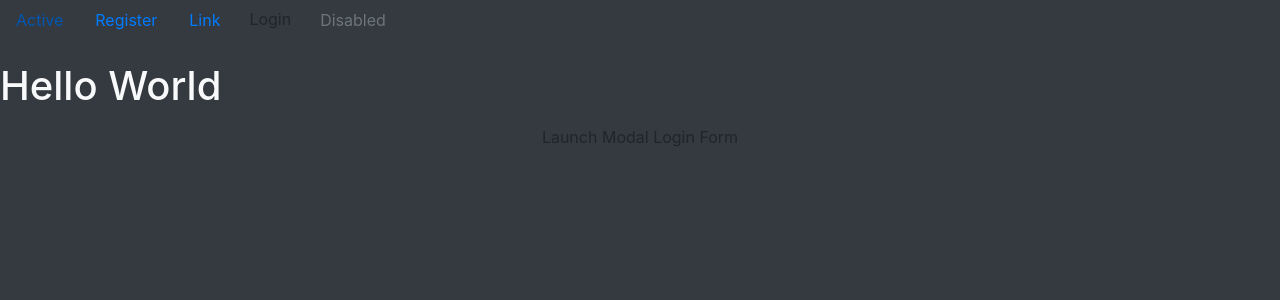
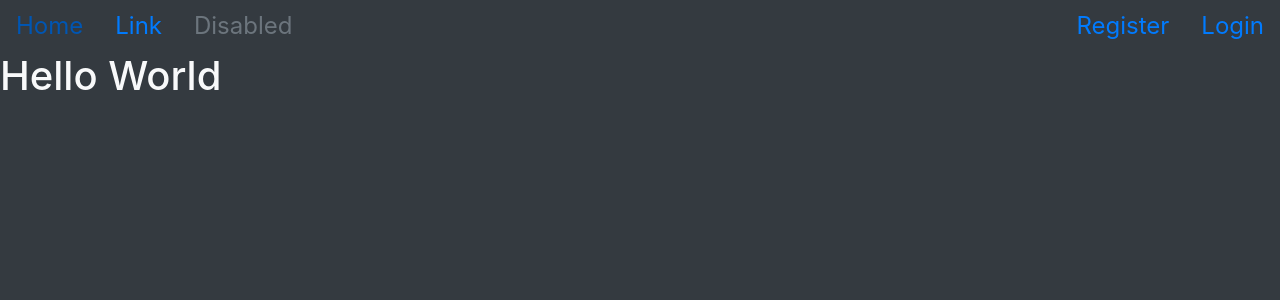
Before and after one commit to fzramos/book_recommender, a Flask app: page / in a window 1280 px wide. Shown: the top 300 px of the page. Run offline with Flask 2, Linux system fonts and the light colour scheme; some libraries are stand-ins or nearby versions.

Commit message:
Login/Register and toggling of nav bar complete -FR

```diff
--- a/book_recs_app/routes.py
+++ b/book_recs_app/routes.py
@@ -1,6 +1,6 @@
 from book_recs_app import app, db
 from flask import render_template, request, redirect, url_for
-from flask_login import login_required, login_user, current_user, login_user
+from flask_login import login_required, login_user, current_user, logout_user
 from book_recs_app.forms import UserForm, LoginForm
 from book_recs_app.models import User, FavBook, check_password_hash
 
@@ -8,17 +8,25 @@ from book_recs_app.models import User, FavBook, check_password_hash
 def home():
     # TODO username or email login in 1 line
     login_form = LoginForm()
+    print(10)
+    if request.method == 'POST':
+        print('method worked')
+    if login_form.validate():
+        print('validated')
     if request.method == 'POST' and login_form.validate():
-        username = login_form.email.data
+        print(1)
+        username = login_form.username.data
         password = login_form.password.data
         logged_user = User.query.filter(User.username == username).first()
-        if logged_user and checked_passsword_hash(logged_user.password, password):
+        print(0)
+        if logged_user and check_password_hash(logged_user.password, password):
             login_user(logged_user)
             # todo remove modal or make modal say 'Logged In'
             return redirect(url_for('home'))
         else:
             # todo modal saying log in failed, try again
             pass
+        return redirect(url_for('home'))
     return render_template('home.html', login_form = login_form)
 
 # @app.route('/register')
@@ -38,7 +46,7 @@ def register():
         db.session.commit()
 
         # if user registers they are logged in
-
+        return redirect(url_for('home'))
     return render_template('register.html', form = form)
 
 @app.route('/logout')
--- a/book_recs_app/static/css/main.css
+++ b/book_recs_app/static/css/main.css
@@ -0,0 +1,3 @@
+nav {
+    font-size: x-large;
+}
--- a/book_recs_app/templates/home.html
+++ b/book_recs_app/templates/home.html
@@ -2,6 +2,12 @@
 
 {% block content %}
     <h1>Hello World</h1>
+
+    {% if current_user.is_authenticated %}
+    <h1>asdf</h1>
+    {% endif %}
+
+    <!-- modal login form -->
     <div class="modal fade" id="modalLoginForm" tabindex="-1" role="dialog" aria-labelledby="myModalLabel"
   aria-hidden="true">
     <div class="modal-dialog text-dark" role="document">
@@ -13,6 +19,8 @@
                 </button>
             </div>
         <div class="modal-body mx-3">
+            <form method="POST">
+                {{ login_form.hidden_tag() }}
                 <div class="form-group">
                     <fieldset>
                         {{ login_form.username.label }}
@@ -22,19 +30,13 @@
                         {{ login_form.password.label }}
                         {{ login_form.password(class="form-control", placeholder = "Add password")}}
                     </fieldset>
+                    <div class="modal-footer d-flex justify-content-center">
                         {{ login_form.submit(class="btn btn-success")}}
                     </div>
-
                 </div>
-        <div class="modal-footer d-flex justify-content-center">
-            <button class="btn btn-default">Login</button>
-        </div>
+            </form>
         </div>
     </div>
     </div>
 
-<div class="text-center">
-  <a href="" class="btn btn-default btn-rounded mb-4" data-toggle="modal" data-target="#modalLoginForm">Launch
-    Modal Login Form</a>
-</div>
 {% endblock %}
--- a/book_recs_app/templates/nav.html
+++ b/book_recs_app/templates/nav.html
@@ -1,7 +1,16 @@
-<nav class="nav">
-    <a class="nav-link active" href="{{ url_for('home') }}">Active</a>
-    <a class="nav-link" href="{{ url_for('register') }}">Register</a>
-    <a class="nav-link" href="#">Link</a>
-    <a href="" class="btn btn-default btn-rounded mb-4" data-toggle="modal" data-target="#modalLoginForm">Login</a>
-    <a class="nav-link disabled" href="#" tabindex="-1" aria-disabled="true">Disabled</a>
-</nav>
+<div class="d-flex justify-content-between">
+    <nav class='nav'>
+        <a class="nav-link active" href="{{ url_for('home') }}">Home</a>
+        <a class="nav-link" href="#">Link</a>
+        <a class="nav-link disabled" href="#" tabindex="-1" aria-disabled="true">Disabled</a>
+        {% if current_user.is_authenticated %}
+        <a class="nav-link" href="{{ url_for('logout') }}">Logout</a>
+        {% endif %}
+    </nav>
+    {% if not current_user.is_authenticated %}
+    <nav class='nav'>
+        <a class="nav-link" href="{{ url_for('register') }}">Register</a>
+        <a href="" class="nav-link" data-toggle="modal" data-target="#modalLoginForm">Login</a>
+    </nav>
+    {% endif %}
+</div>
```
Also changed, not shown: book_recs_app/__init__.py (+5 -2 lines), book_recs_app/models.py (+8 -2 lines), README.md. Lines whose indentation alone changed are shown as unchanged.
